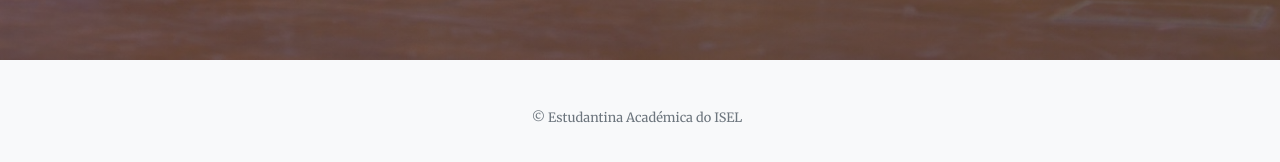
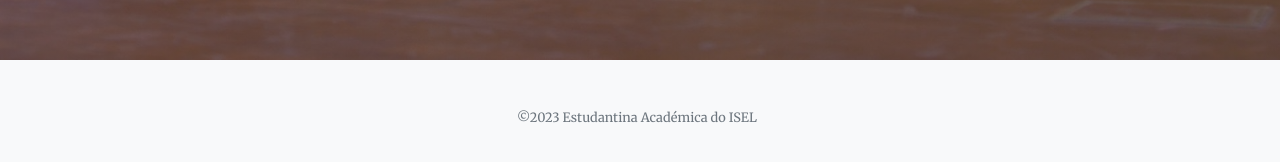
Before and after one commit to diogofgm/eaisel_site, a Jekyll site: the page built from index.md, in a window 1280 px wide and 900 px high, scrolled down 115 px. Shown: the part 725-887 px from the top of the window. Built offline with Jekyll 4.4.1, drawn with Linux system fonts in a browser that asks for light colours.

Commit message:
Update footer.yml

```diff
--- a/_data/footer.yml
+++ b/_data/footer.yml
@@ -1,4 +1,4 @@
-copyright: '&copy; Estudantina Académica do ISEL'
+copyright: '&copy;2023 Estudantina Académica do ISEL'
 #links:
 #  - text: Creative
 #    url: 'https://startbootstrap.com/themes/creative/'
```
